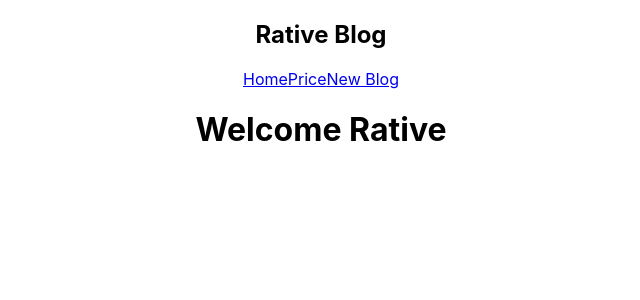
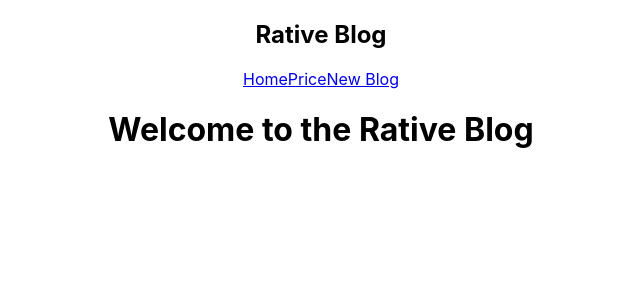
Before and after one commit to suvepatra004/mamba-blog, a React (Create React App) app: page / in a window 1280 px wide. Shown: the top 300 px of the page, without its empty margins (319-959 px from the left). Built offline with nearby package versions, Linux system fonts and the light colour scheme.

Commit message:
Added a new component and some changes

```diff
--- a/src/App.js
+++ b/src/App.js
@@ -1,13 +1,16 @@
 // import logo from './logo.svg';
 import './App.css';
 import Navbar from './Navbar';
+import Home from './Home';
 
 function App() {
   return (
     <div className="App">
       <div>
         <Navbar/>
-        <h1>Welcome Rative</h1>
+        <div className='content'>
+          <Home />
+        </div>
       </div>
     </div>
   );
--- /dev/null
+++ b/src/Home.js
@@ -0,0 +1,9 @@
+const Home = () => {
+    return (
+        <div>
+            <h1>Welcome to the Rative Blog</h1>
+        </div>
+    );
+}
+
+export default Home;
--- a/src/Navbar.js
+++ b/src/Navbar.js
@@ -7,6 +7,7 @@ const Navbar = () => {
                 <a href="/">Price</a>
                 <a href="/create">New Blog</a>
             </div>
+
         </nav>
      );
 }
```
Also changed, not shown: src/App.css (line endings or trailing spaces).
